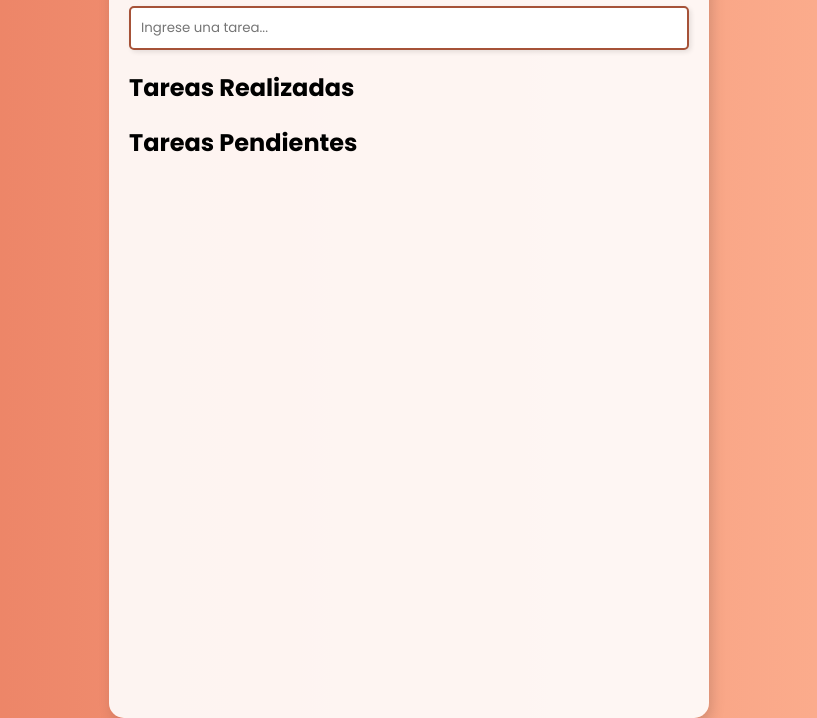
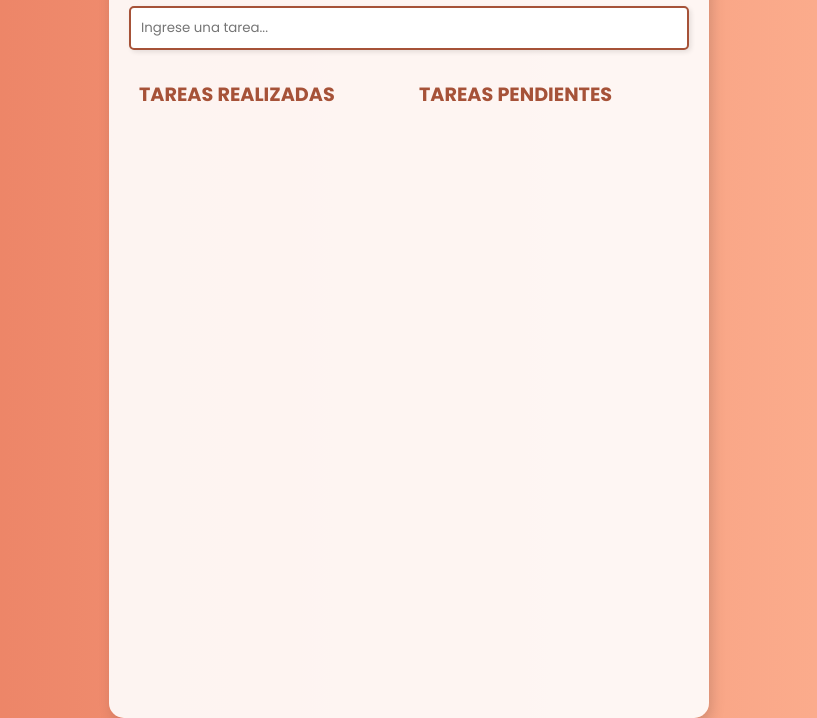
Before and after one commit to domenica-arpi/proyecto, a plain HTML site: page index.html in a window 1280 px wide. Shown: the part 147-865 px from the top of the page, without its empty margins (231-1048 px from the left). Drawn offline with nearby package versions, Linux system fonts and the light colour scheme.

Commit message:
Update styles

```diff
--- a/styles.css
+++ b/styles.css
@@ -160,3 +160,19 @@ p {
     0% { transform: rotate(0deg); }
     100% { transform: rotate(360deg); }
 }
+
+.tasks-container {
+    display: flex;
+    justify-content: space-between;
+}
+
+.task-section {
+    flex: 1;
+    padding: 10px;
+}
+
+.task-section h2 {
+    font-size: 1.2em;
+    color: var(--dark-orange);
+    text-transform: uppercase;
+}
```
